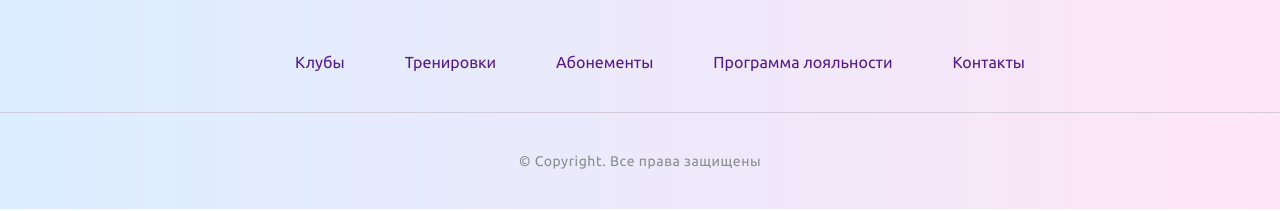
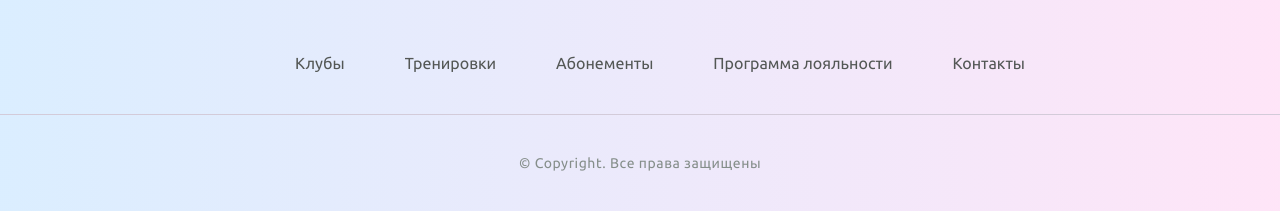
Before and after one commit to Aluali1998/homework, a plain HTML site: page fit-studio/article.html in a window 1280 px wide. Shown: the part 1723-1934 px from the top of the page. Drawn offline with Linux system fonts and the light colour scheme.

Commit message:
Update article.html

```diff
--- a/fit-studio/article.html
+++ b/fit-studio/article.html
@@ -119,11 +119,11 @@
 
       <nav>
         <ul class="nav__ul">
-          <li><a class="nav__ul-link" href="">Клубы</a></li>
-          <li><a class="nav__ul-link" href="">Тренировки</a></li>
-          <li><a class="nav__ul-link" href="">Абонементы</a></li>
-          <li><a class="nav__ul-link" href="">Программа лояльности</a></li>
-          <li><a class="nav__ul-link" href="">Контакты</a></li>
+          <li><a class="nav__ul-link  text" href="">Клубы</a></li>
+          <li><a class="nav__ul-link text" href="">Тренировки</a></li>
+          <li><a class="nav__ul-link text" href="">Абонементы</a></li>
+          <li><a class="nav__ul-link text" href="">Программа лояльности</a></li>
+          <li><a class="nav__ul-link text" href="">Контакты</a></li>
         </ul>
       </nav>
     </div>
```
